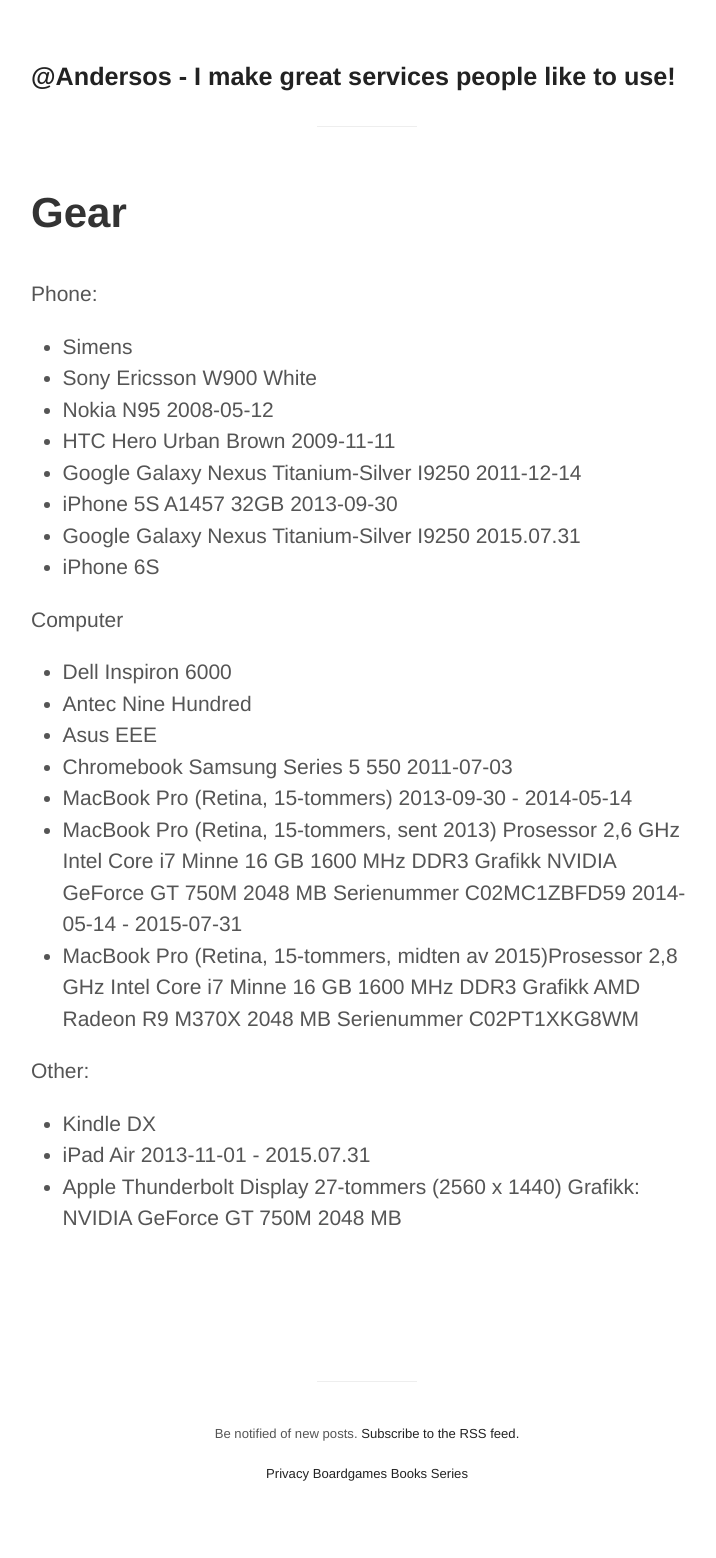
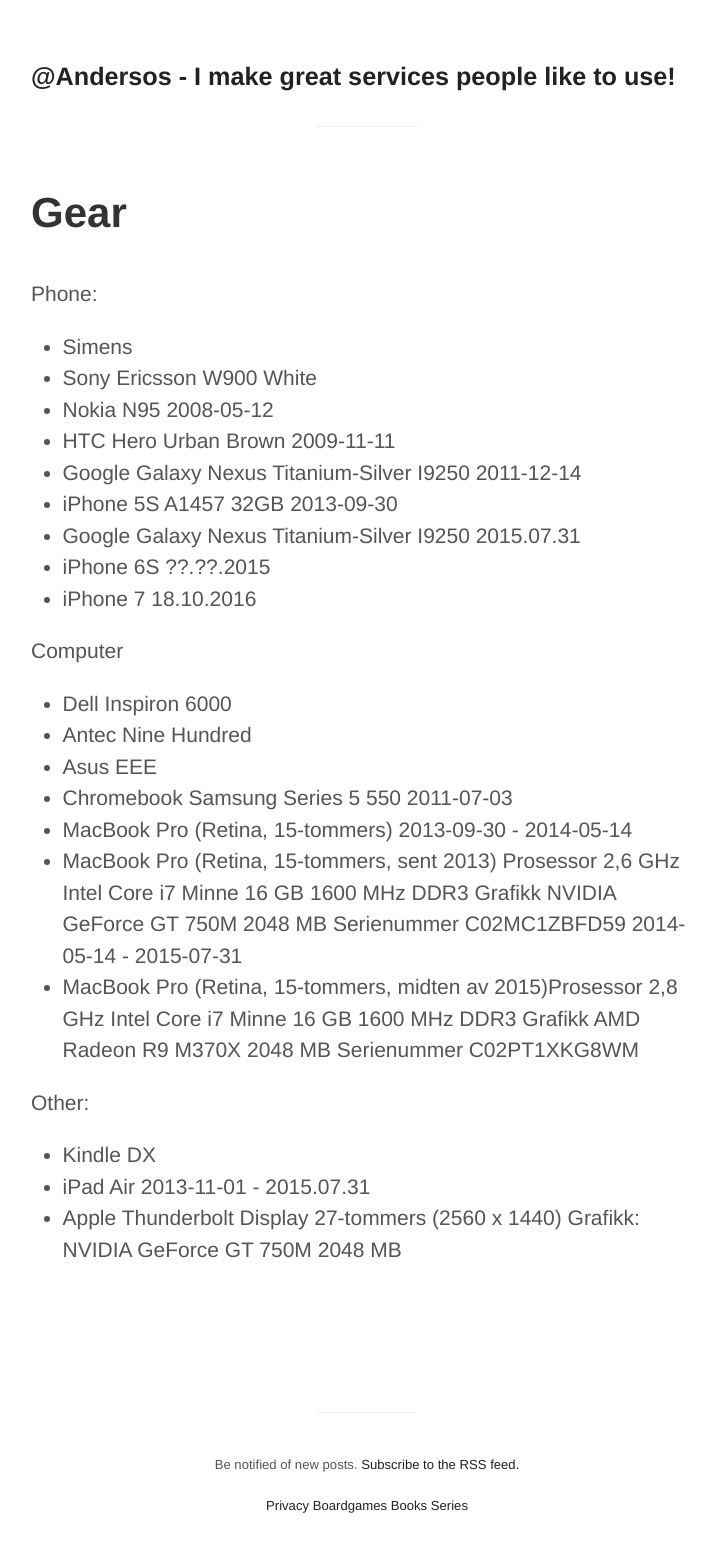
Before and after one commit to Andersos/andersos.net, a Jekyll site: the page built from pages/gear.md, in a window 1280 px wide. Shown: the whole page, without its empty margins (273-989 px from the left). Built offline with Jekyll 4.4.1, drawn with Linux system fonts in a browser that asks for light colours; Markdown is read by kramdown in place of the engine named in the settings; before the commit the page ends 1526 px from its top, so only the background shows below that.

Commit message:
Update gear.md

```diff
--- a/pages/gear.md
+++ b/pages/gear.md
@@ -12,7 +12,8 @@
 - Google Galaxy Nexus Titanium-Silver I9250 2011-12-14
 - iPhone 5S A1457 32GB 2013-09-30
 - Google Galaxy Nexus Titanium-Silver I9250 2015.07.31
-- iPhone 6S
+- iPhone 6S ??.??.2015
+- iPhone 7 18.10.2016
 
 Computer
 - Dell Inspiron 6000
```
